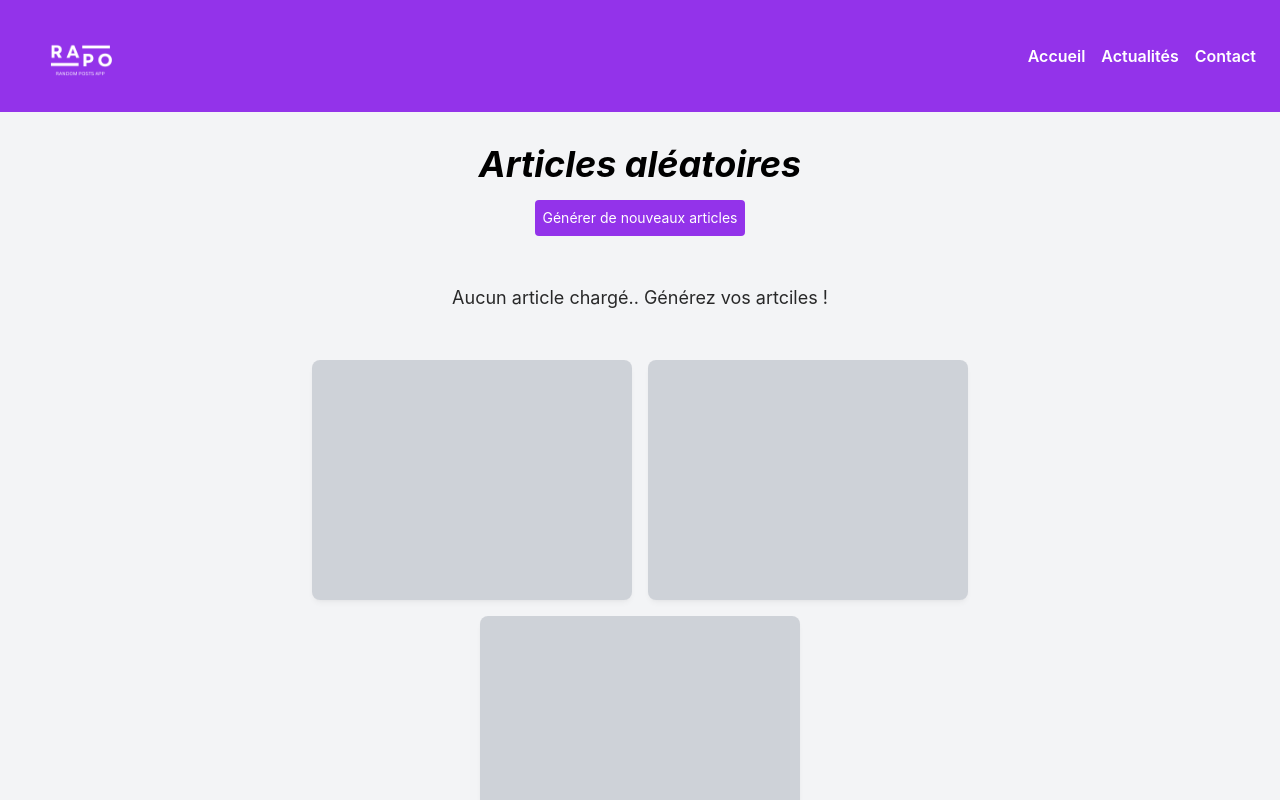
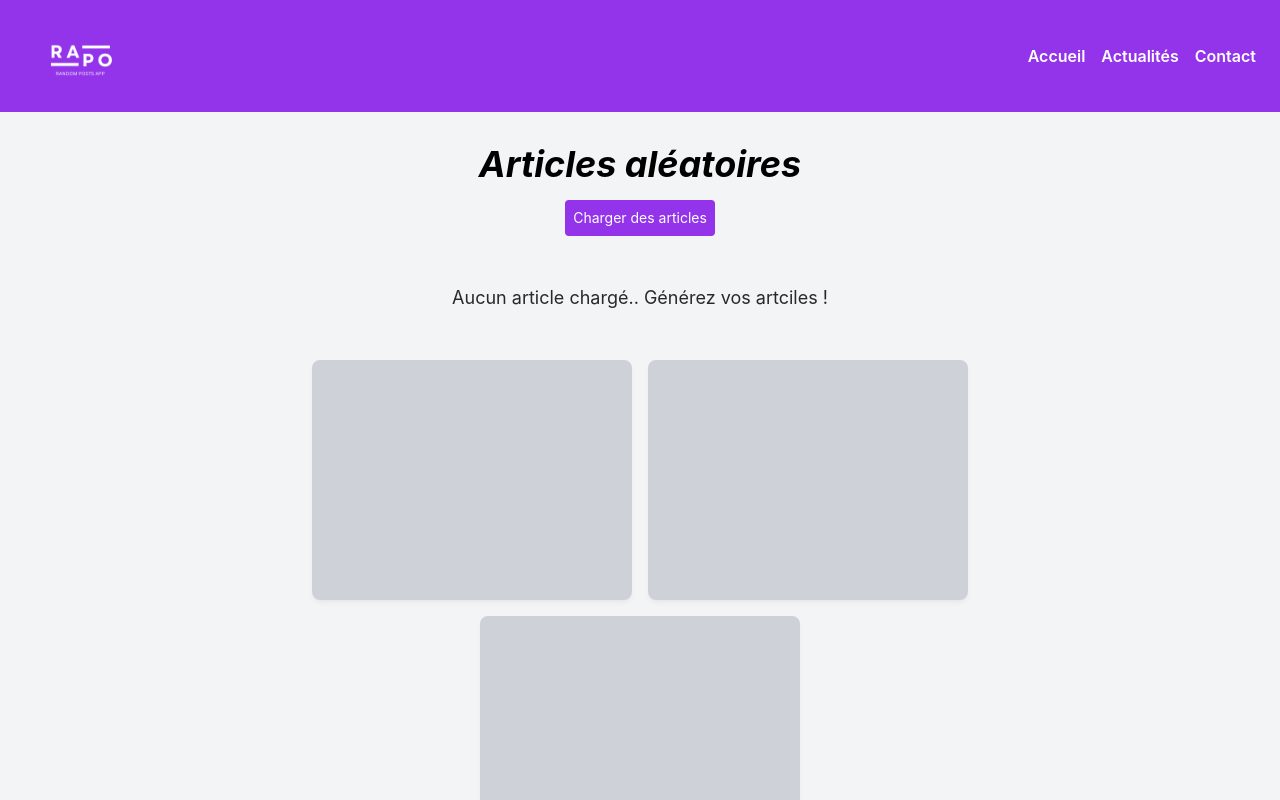
Before and after one commit to kenza15a/react-random-posts, a React (Create React App) app: page / in a window 1280 px wide. Shown: the top 800 px of the page. Built offline with nearby package versions, Linux system fonts and the light colour scheme.

Commit message:
articles persist in one session

```diff
--- a/package.json
+++ b/package.json
@@ -3,11 +3,13 @@
   "version": "0.1.0",
   "private": true,
   "dependencies": {
+    "@reduxjs/toolkit": "^2.5.0",
     "clsx": "^2.1.1",
     "cra-template": "1.2.0",
     "framer-motion": "^11.13.5",
     "react": "^18.3.1",
     "react-dom": "^18.3.1",
+    "react-redux": "^9.2.0",
     "react-router-dom": "^7.0.2",
     "react-scripts": "^5.0.1",
     "web-vitals": "^4.2.4"
--- a/src/App.js
+++ b/src/App.js
@@ -4,19 +4,21 @@ import HomePage from "./pages/HomePage/HomePage";
 import PostDetails from "./pages/PostDetails/PostDetails";
 import Navbar from "./components/Nabar/Navbar";
 import Footer from "./components/Footer/Footer";
+import store from "./redux/store";
+import { Provider } from "react-redux";
 
 function App() {
   return (
-    <>
-    <Navbar/>
+    <Provider store={store}>
       <Router>
+        <Navbar />
         <Routes>
           <Route path="/" element={<HomePage />} />
           <Route path="/post/:id" element={<PostDetails />} />
         </Routes>
+        <Footer />
       </Router>
-      <Footer/>
-    </>
+    </Provider>
   );
 }
 
--- a/src/components/Nabar/Navbar.jsx
+++ b/src/components/Nabar/Navbar.jsx
@@ -1,25 +1,26 @@
 // components/Navbar.js
 import React from "react";
+import { Link } from "react-router-dom";
 
 function Navbar() {
   return (
     <nav className="  bg-[#9333EA] shadow-md text-white flex flex-row justify-around  md:justify-between gap-2  px-2 md:px-6 ">
-      <a href="/" className="style-none cursor-pointer">
+      <Link to="/" className="style-none cursor-pointer">
         <img
           src="/assets/logo random posts blanc.png"
           alt="logo"
           className=" w-28 h-28 mx-auto"
         />
-      </a>
+      </Link>
       <ul className=" list-none flex flex-row gap-2 md:gap-4 items-center justify-center  text-white font-semibold">
         <li>
-          <a href="/">Accueil</a>
+          <Link to="/">Accueil</Link>
         </li>
         <li>
-          <a href="#posts">Actualités</a>
+          <Link to="#posts">Actualités</Link>
         </li>
         <li>
-          <a href="#footer">Contact</a>
+          <Link to="#footer">Contact</Link>
         </li>
       </ul>
     </nav>
--- a/src/components/PostsSection/PostsSection.jsx
+++ b/src/components/PostsSection/PostsSection.jsx
@@ -5,6 +5,9 @@ import Loading from "../Loading/Loading";
 import Button from "../Button/Button";
 import { fetchRandomPosts } from "../../services/fetchRandomPosts";
 import Skeltons from "../skeltons/Skeltons";
+import { useDispatch, useSelector } from "react-redux";
+import { setPosts } from "../../redux/postSlice";
+
 const PostsSection = () => {
   const containerVariants = {
     hidden: { opacity: 0 },
@@ -21,10 +24,23 @@ const PostsSection = () => {
     visible: { opacity: 1, y: 0 },
   };
 
-  const [posts, setPosts] = useState([]);
+  /*   const [posts, setPosts] = useState([]); */
+  const posts = useSelector((state) => state.posts);
+  const dispatch = useDispatch();
   const [loading, setLoading] = useState(false);
+  const handleClick = async () => {
+    setLoading(true);
+    try {
+      const randomPosts = await fetchRandomPosts();
+      dispatch(setPosts(randomPosts)); // Save posts to Redux store
+      setLoading(false);
+    } catch (error) {
+      console.error("Error fetching posts:", error);
+      setLoading(false);
+    }
+  };
 
-  const handleClick = async () => {
+  /*   const handleClick = async () => {
     setLoading(true);
     try {
       const randomPosts = await fetchRandomPosts(); // appelant  le service pour récupérer les posts
@@ -36,7 +52,7 @@ const PostsSection = () => {
     } catch (error) {
       console.error("Error fetching posts in HomePage:", error);
     }
-  };
+  }; */
   return (
     <section
       className="w-full xl:w-[70vw] flex flex-col justify-center items-center mx-auto gap-4"
@@ -47,7 +63,7 @@ const PostsSection = () => {
         Articles aléatoires
       </h1>
       <Button
-        buttonText="Générer de nouveaux articles"
+        buttonText={posts.length ? "Générer de nouveaux articles" : "Charger des articles"}
         handleClick={handleClick}
       />
       {!posts.length && (
--- a/src/pages/PostDetails/PostDetails.jsx
+++ b/src/pages/PostDetails/PostDetails.jsx
@@ -36,7 +36,6 @@ const PostDetails = () => {
 
   return (
     <>
-      {" "}
       <Breadcrumbs articleTitle={postDetails.title} />
       <main className="flex-grow flex-col  w-full justify-center items-center py-8 min-h-screen  px-6">
         <div className=" flex flex-col gap-4  w-[90VW] md:w-[60vw] justify-center items-center px-6  md:px-12 ">
--- /dev/null
+++ b/src/redux/postSlice.js
@@ -0,0 +1,13 @@
+import { createSlice } from "@reduxjs/toolkit";
+
+const postsSlice = createSlice({
+  name: "posts",
+  initialState: [],
+  reducers: {
+    setPosts: (state, action) => action.payload,
+  },
+});
+
+export const { setPosts } = postsSlice.actions;
+
+export default postsSlice.reducer;
--- /dev/null
+++ b/src/redux/store.js
@@ -0,0 +1,10 @@
+import { configureStore } from "@reduxjs/toolkit";
+import postsReducer from "./postSlice"
+
+const store = configureStore({
+  reducer: {
+    posts: postsReducer,
+  },
+});
+
+export default store;
```
Also changed, not shown: 1 other file (tests, documents, lock files or other folders).
